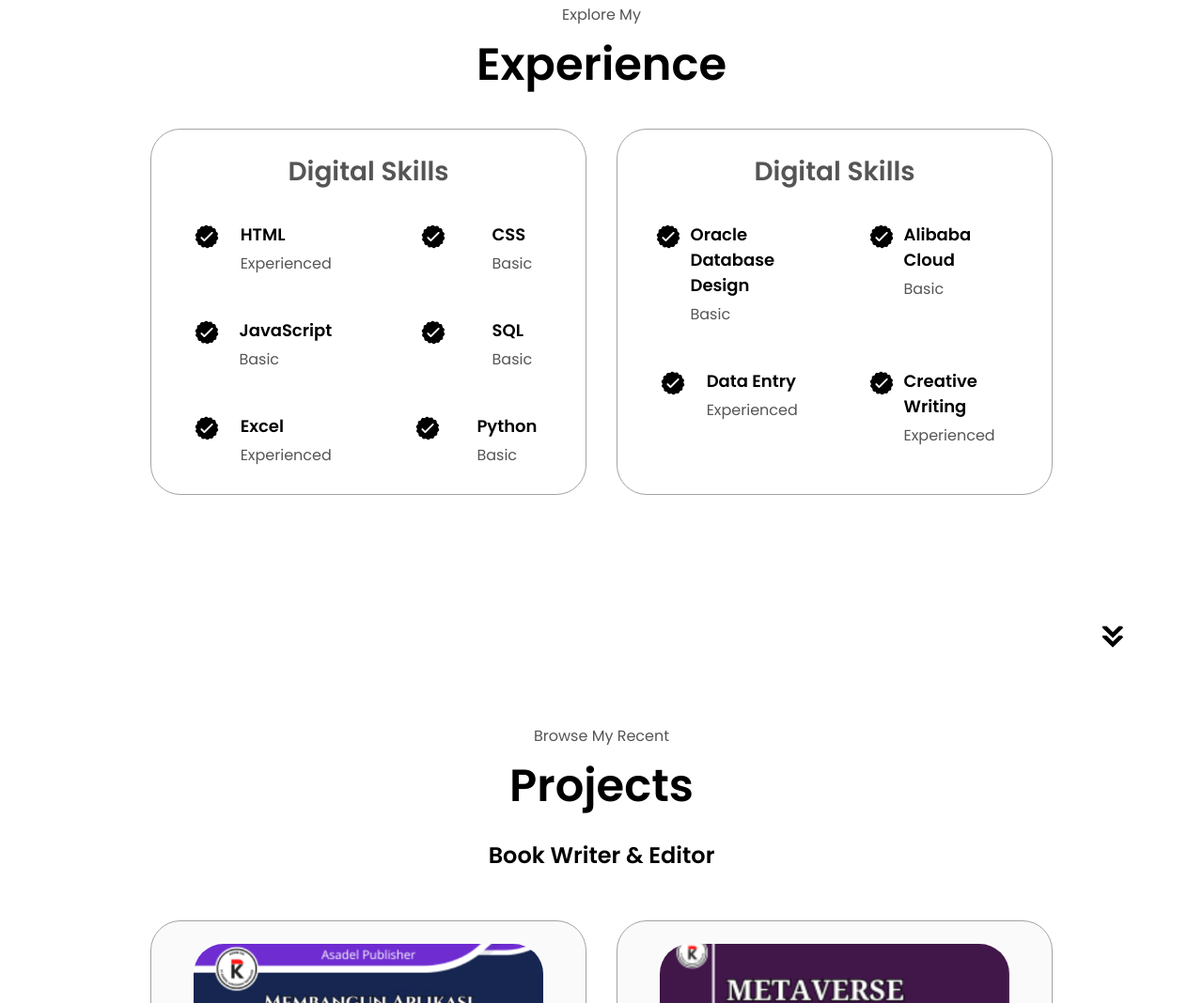
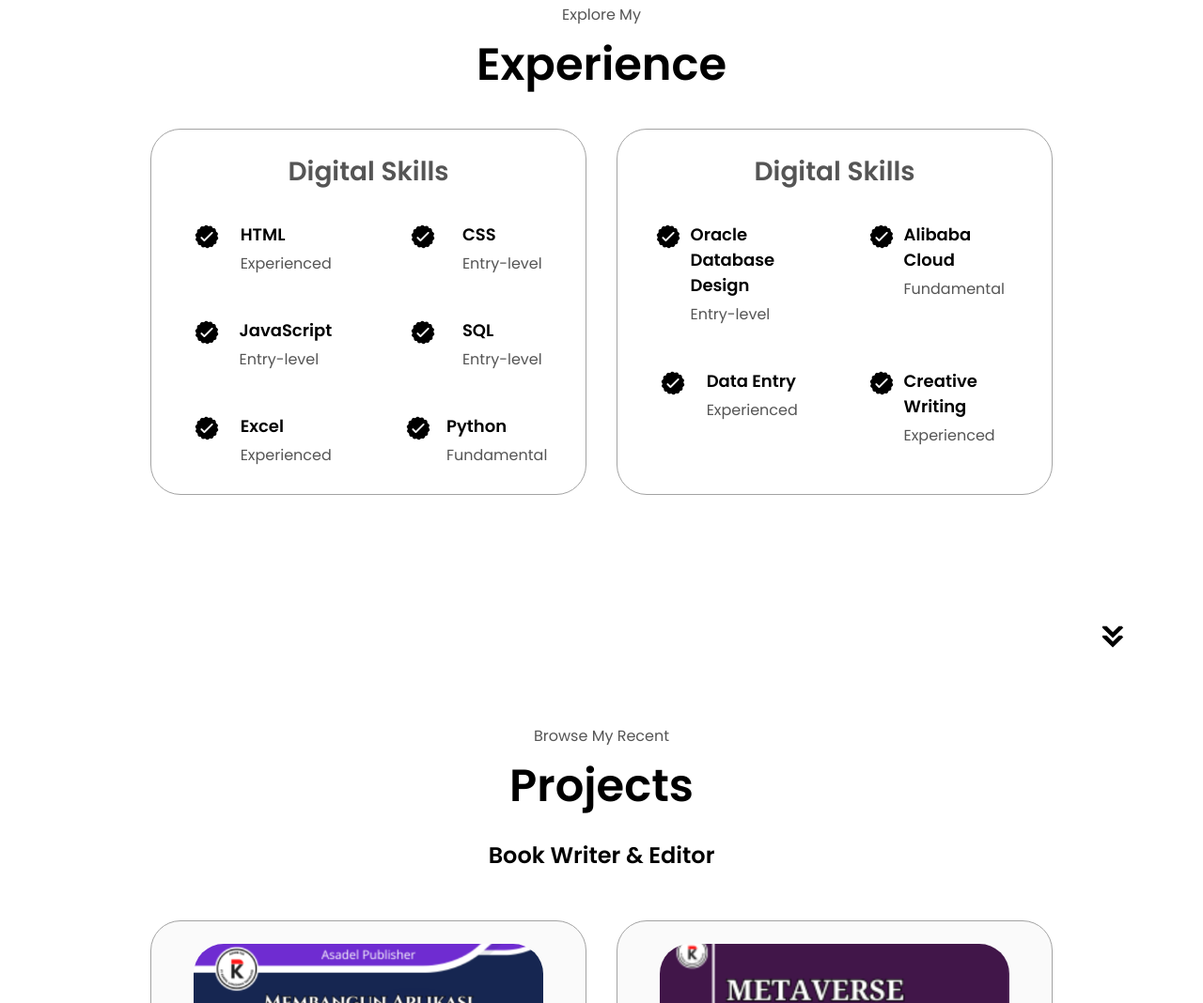
Before and after one commit to Thoyyibhans/html-css-js-portfolio, a plain HTML site: page index.html in a window 1280 px wide. Shown: the part 2086-3154 px from the top of the page at 94% size. Drawn offline with Linux system fonts and the light colour scheme.

Commit message:
Update index.html

```diff
--- a/index.html
+++ b/index.html
@@ -188,7 +188,7 @@
                   />
                   <div>
                     <h3>CSS</h3>
-                    <p>Basic     </p>
+                    <p>Entry-level</p>
                   </div>
                 </article>
                 <article>
@@ -199,7 +199,7 @@
                   />
                   <div>
                     <h3>JavaScript</h3>
-                    <p>Basic</p>
+                    <p>Entry-level</p>
                   </div>
                 </article>
                 <article>
@@ -210,7 +210,7 @@
                   />
                   <div>
                     <h3>SQL</h3>
-                    <p>Basic</p>
+                    <p>Entry-level</p>
                   </div>
                 </article>
                 <article>
@@ -232,7 +232,7 @@
                   />
                   <div>
                     <h3>Python</h3>
-                    <p>Basic</p>
+                    <p>Fundamental</p>
                   </div>
                 </article>
               </div>
@@ -248,7 +248,7 @@
                   />
                   <div>
                     <h3>Oracle Database Design</h3>
-                    <p>Basic</p>
+                    <p>Entry-level</p>
                   </div>
                 </article>
                 <article>
@@ -259,7 +259,7 @@
                   />
                   <div>
                     <h3>Alibaba Cloud</h3>
-                    <p>Basic</p>
+                    <p>Fundamental</p>
                   </div>
                 </article>
                 <article>
@@ -504,4 +504,3 @@
     <script src="script.js"></script>
   </body>
 </html>
->>>>>>> Stashed changes
```
